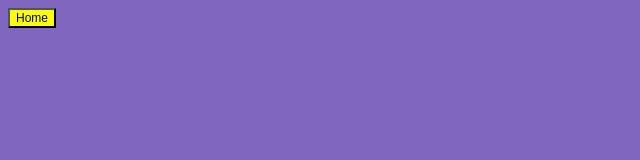
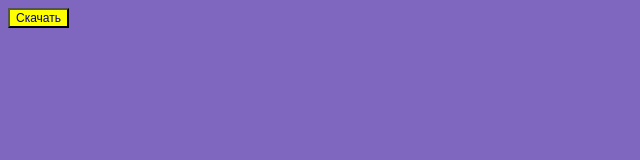
Before and after one commit to MoneyGameProject/MoneyGameProject.github.io, a plain HTML site: page index.html in a window 1280 px wide. Shown: the full height of the page, 0-640 px from the left. Drawn offline with Linux system fonts and the light colour scheme.

Commit message:
Update index.html

```diff
--- a/index.html
+++ b/index.html
@@ -13,6 +13,6 @@
         font-size: 9pt;
    }
   </style>
-    <button onclick="location.href = '/downloads';" id="myButton" class="b1" >Home</button>
+    <button onclick="location.href = '/downloads';" id="myButton" class="b1" >Скачать</button>
   </body>
 </html>
```
